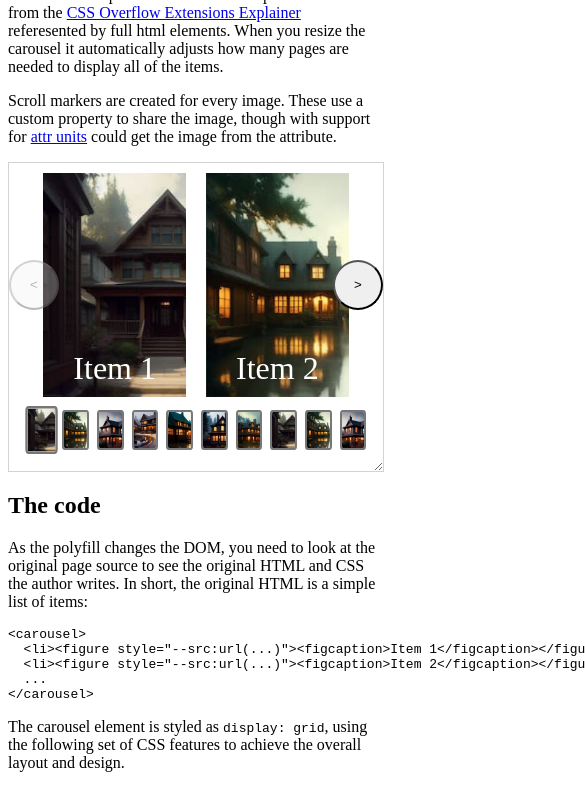
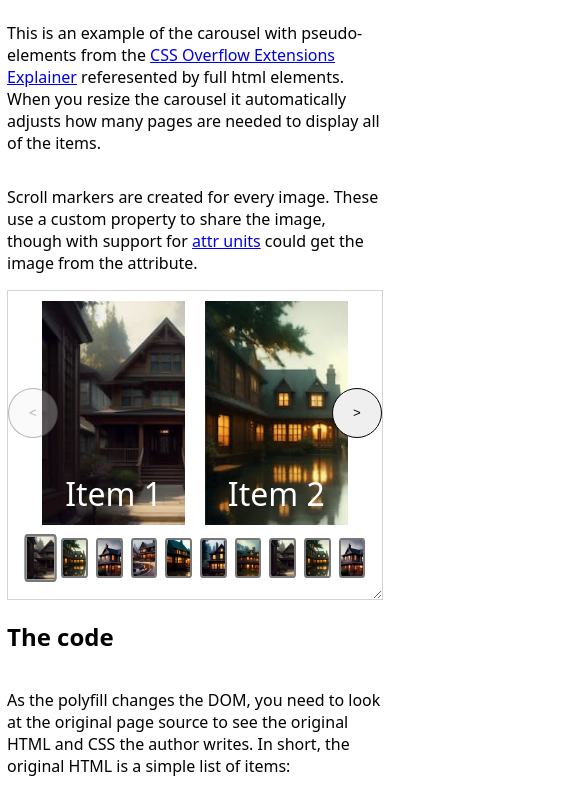
Before and after one commit to flackr/carousel, a plain HTML site: page examples/carousel/thumbnails/index.html in a window 390 px wide. Shown: the part 131-920 px from the top of the page, 585 px wide, since content can reach past the window. Drawn offline with Linux system fonts and the light colour scheme.

Commit message:
thumbnail demo, mobile styles

```diff
--- a/examples/carousel/image/style.css
+++ b/examples/carousel/image/style.css
@@ -58,3 +58,9 @@ p {
   max-inline-size: 60ch;
   text-wrap: pretty;
 }
+
+pre {
+  min-width: 0;
+  max-width: 100vw;
+  overflow: auto;
+}
--- a/examples/carousel/thumbnails/index.html
+++ b/examples/carousel/thumbnails/index.html
@@ -2,6 +2,7 @@
 <html>
   <head>
     <meta name="viewport" content="width=device-width, initial-scale=1" />
+    <meta name="color-scheme" content="dark light">
     <title>Carousel example</title>
     <link rel="stylesheet" href="style.css">
     <script src="../../../polyfill/polyfill.js"></script>
@@ -44,6 +45,7 @@
             width: 50px;
             height: 50px;
             border-radius: 50%;
+            border: 1px solid;
             align-self: center;
             position: absolute;
             z-index: 1;
--- a/examples/carousel/thumbnails/style.css
+++ b/examples/carousel/thumbnails/style.css
@@ -39,3 +39,27 @@
     }
   }
 }
+
+html {
+  font-family: system-ui, sans;
+}
+
+body {
+  display: grid;
+  place-content: center;
+}
+
+h1,h2,h3 {
+  text-wrap: balance;
+}
+
+p {
+  max-inline-size: 60ch;
+  text-wrap: pretty;
+}
+
+pre {
+  min-width: 0;
+  max-width: 100vw;
+  overflow: auto;
+}
```
